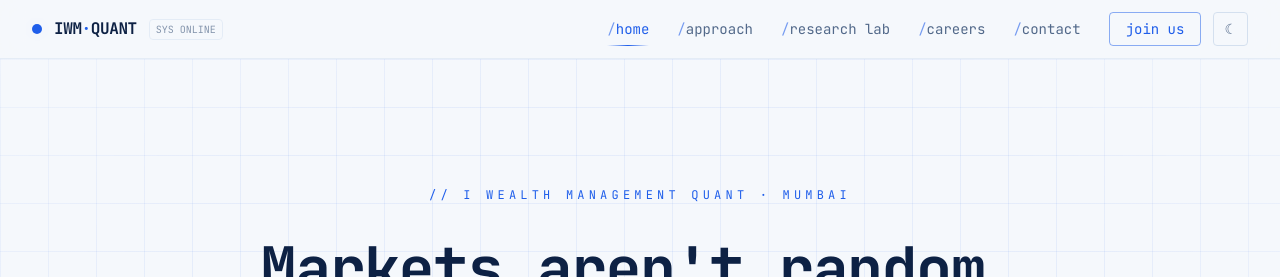
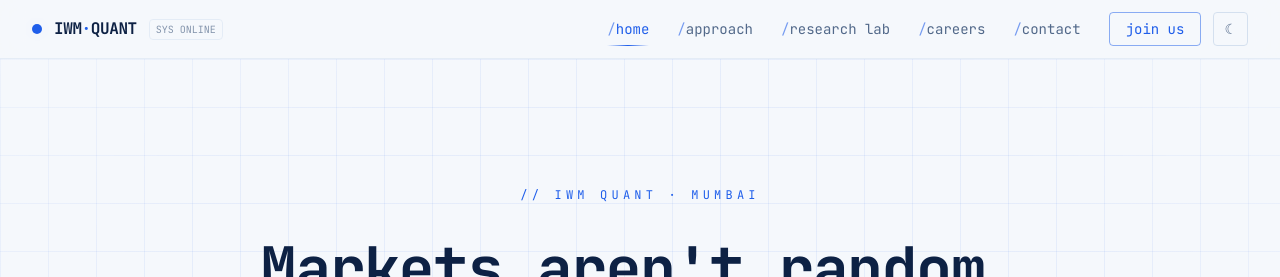
Before and after one commit to ganeshchandan-iwm/iwm-quant, a Next.js app: page / in a window 1280 px wide. Shown: the top 277 px of the page. Built offline with nearby package versions, Linux system fonts and the light colour scheme.

Commit message:
hero.tsx

```diff
--- a/components/sections/home/Hero.tsx
+++ b/components/sections/home/Hero.tsx
@@ -11,7 +11,7 @@ export default function Hero() {
 
       <div className="relative z-10 mx-auto max-w-4xl px-4 md:px-8 pt-24 md:pt-32 pb-44 md:pb-52 text-center">
         <p className="font-mono text-xs tracking-[0.35em] text-primary uppercase mb-7">
-          {"// I Wealth Management Quant · Mumbai"}
+          {"// IWM Quant · Mumbai"}
         </p>
 
         <h1 className="font-mono font-bold tracking-tight leading-tight text-4xl md:text-6xl">
```
